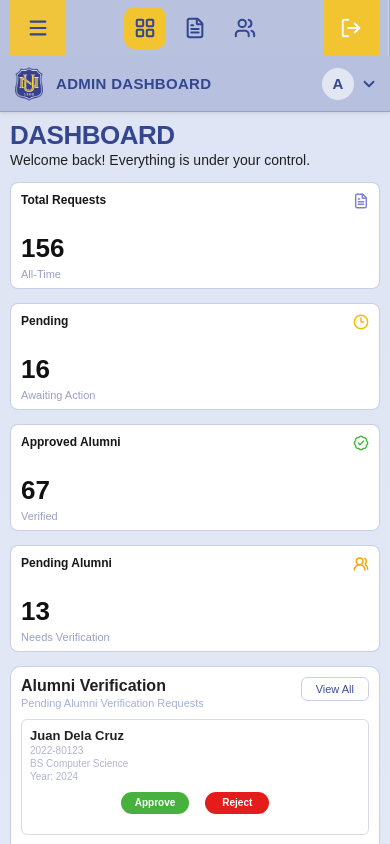
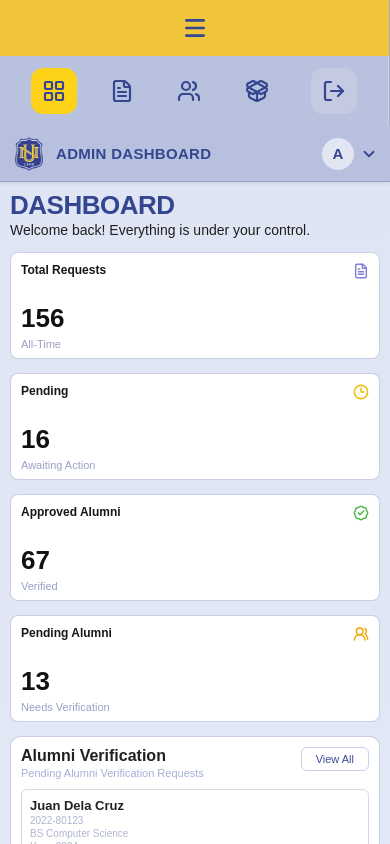
Before and after one commit to monsimonsi/NU-Laguna-eRegistrar-System, a React (Create React App) app in the folder frontend/: page /admin-dashboard in a window 390 px wide. Shown: the top 844 px of the page. Built offline with nearby package versions, Linux system fonts and the light colour scheme.

Commit message:
ADMIN SIDEBAR
- added admin sidebar palang
- to-do pa yung ibang pages

```diff
--- a/frontend/src/pages/AdminDashboard.jsx
+++ b/frontend/src/pages/AdminDashboard.jsx
@@ -11,45 +11,116 @@ import {
   Clock3,
   BadgeCheck,
   UsersRound,
+  PackageOpen,
 } from 'lucide-react';
 
 const stats = [
-  { label: 'Total Requests', value: '156', sub: 'All-Time', icon: <FileText size={16} strokeWidth={2.2} />, colorClass: 'violet' },
-  { label: 'Pending', value: '16', sub: 'Awaiting Action', icon: <Clock3 size={16} strokeWidth={2.2} />, colorClass: 'yellow' },
-  { label: 'Approved Alumni', value: '67', sub: 'Verified', icon: <BadgeCheck size={16} strokeWidth={2.2} />, colorClass: 'green' },
-  { label: 'Pending Alumni', value: '13', sub: 'Needs Verification', icon: <UsersRound size={16} strokeWidth={2.2} />, colorClass: 'orange' },
+  {
+    label: 'Total Requests',
+    value: '156',
+    sub: 'All-Time',
+    icon: <FileText size={16} strokeWidth={2.2} />,
+    colorClass: 'violet',
+  },
+  {
+    label: 'Pending',
+    value: '16',
+    sub: 'Awaiting Action',
+    icon: <Clock3 size={16} strokeWidth={2.2} />,
+    colorClass: 'yellow',
+  },
+  {
+    label: 'Approved Alumni',
+    value: '67',
+    sub: 'Verified',
+    icon: <BadgeCheck size={16} strokeWidth={2.2} />,
+    colorClass: 'green',
+  },
+  {
+    label: 'Pending Alumni',
+    value: '13',
+    sub: 'Needs Verification',
+    icon: <UsersRound size={16} strokeWidth={2.2} />,
+    colorClass: 'orange',
+  },
 ];
 
 const alumniRequests = [
-  { name: 'Juan Dela Cruz', id: '2022-80123', program: 'BS Computer Science', year: 'Year: 2024' },
-  { name: 'Dubai Chewy E. Cookie', id: '2019-88161', program: 'BS Civil Engineering', year: 'Year: 2023' },
-  { name: 'Ilocos A. Empanada', id: '2019-12395', program: 'BS Psychology', year: 'Year: 2023' },
+  {
+    name: 'Juan Dela Cruz',
+    id: '2022-80123',
+    program: 'BS Computer Science',
+    year: 'Year: 2024',
+  },
+  {
+    name: 'Dubai Chewy E. Cookie',
+    id: '2019-88161',
+    program: 'BS Civil Engineering',
+    year: 'Year: 2023',
+  },
+  {
+    name: 'Ilocos A. Empanada',
+    id: '2019-12395',
+    program: 'BS Psychology',
+    year: 'Year: 2023',
+  },
 ];
 
 const AdminDashboard = () => {
   const [profileOpen, setProfileOpen] = useState(false);
+  const [sidebarOpen, setSidebarOpen] = useState(false);
 
   return (
     <div className="admin-page">
-      <aside className="admin-sidebar">
-        <button className="sidebar-toggle" aria-label="Menu">
+      <aside className={`admin-sidebar ${sidebarOpen ? 'open' : ''}`}>
+        <button
+          className="sidebar-toggle"
+          aria-label="Toggle sidebar"
+          onClick={() => setSidebarOpen((prev) => !prev)}
+        >
           <Menu size={26} strokeWidth={2.4} />
         </button>
 
+        <div className="sidebar-brand">
+          <img src={logo} alt="NU Logo" className="sidebar-brand-logo" />
+          <div className="sidebar-brand-text">
+            <span className="brand-line1">NU-LAGUNA</span>
+            <span className="brand-line2">e-registrar</span>
+          </div>
+        </div>
+
+        <div className="sidebar-user">
+          <div className="sidebar-user-avatar">
+            <Users size={24} strokeWidth={2.2} />
+          </div>
+          <span className="sidebar-user-label">ADMIN</span>
+        </div>
+
         <nav className="sidebar-nav">
-          <button className="sidebar-icon active" aria-label="Dashboard">
-            <LayoutGrid size={20} strokeWidth={2.2} />
+          <button className="sidebar-link active" aria-label="Dashboard">
+            <LayoutGrid size={24} strokeWidth={2.2} />
+            <span className="sidebar-text">Dashboard</span>
           </button>
-          <button className="sidebar-icon" aria-label="Documents">
-            <FileText size={20} strokeWidth={2.2} />
+
+          <button className="sidebar-link" aria-label="Requests">
+            <FileText size={24} strokeWidth={2.2} />
+            <span className="sidebar-text">Requests</span>
           </button>
-          <button className="sidebar-icon" aria-label="Users">
-            <Users size={20} strokeWidth={2.2} />
+
+          <button className="sidebar-link" aria-label="Alumni Verification">
+            <Users size={24} strokeWidth={2.2} />
+            <span className="sidebar-text">Alumni Verification</span>
+          </button>
+
+          <button className="sidebar-link" aria-label="Document Tracking">
+            <PackageOpen size={24} strokeWidth={2.2} />
+            <span className="sidebar-text">Document Tracking</span>
           </button>
         </nav>
 
         <button className="logout-btn" aria-label="Logout">
-          <LogOut size={20} strokeWidth={2.2} />
+          <LogOut size={22} strokeWidth={2.2} />
+          <span className="sidebar-text">LOG OUT</span>
         </button>
       </aside>
 
@@ -69,14 +140,24 @@ const AdminDashboard = () => {
               aria-label="Open profile menu"
             >
               <div className="avatar">A</div>
-              <ChevronDown size={18} strokeWidth={2.4} className={`profile-caret ${profileOpen ? 'open' : ''}`} />
+              <ChevronDown
+                size={18}
+                strokeWidth={2.4}
+                className={`profile-caret ${profileOpen ? 'open' : ''}`}
+              />
             </button>
 
             {profileOpen && (
               <div className="profile-dropdown">
-                <button type="button" className="profile-item">Profile</button>
-                <button type="button" className="profile-item">Settings</button>
-                <button type="button" className="profile-item">Logout</button>
+                <button type="button" className="profile-item">
+                  Profile
+                </button>
+                <button type="button" className="profile-item">
+                  Settings
+                </button>
+                <button type="button" className="profile-item">
+                  Logout
+                </button>
               </div>
             )}
           </div>
@@ -207,37 +288,49 @@ const AdminDashboard = () => {
                   <tr>
                     <td>Juan Dela Cruz</td>
                     <td>Transcript of Records</td>
-                    <td><span className="status-pill pending">pending</span></td>
+                    <td>
+                      <span className="status-pill pending">pending</span>
+                    </td>
                     <td>NUL 2026-0409-001</td>
                   </tr>
                   <tr>
                     <td>Dubai Chewy E. Cookie</td>
                     <td>Diploma</td>
-                    <td><span className="status-pill processing">processing</span></td>
+                    <td>
+                      <span className="status-pill processing">processing</span>
+                    </td>
                     <td>NUL 2026-0408-002</td>
                   </tr>
                   <tr>
                     <td>Ilocos A. Empanada</td>
                     <td>Certificate of Good Moral Character</td>
-                    <td><span className="status-pill ready">ready</span></td>
+                    <td>
+                      <span className="status-pill ready">ready</span>
+                    </td>
                     <td>NUL 2026-0407-003</td>
                   </tr>
                   <tr>
                     <td>Frank Dagat</td>
                     <td>Certificate of Registration</td>
-                    <td><span className="status-pill completed">completed</span></td>
+                    <td>
+                      <span className="status-pill completed">completed</span>
+                    </td>
                     <td>NUL 2026-0406-002</td>
                   </tr>
                   <tr>
                     <td>Sabrina Karpintero</td>
                     <td>Certificates</td>
-                    <td><span className="status-pill completed">completed</span></td>
+                    <td>
+                      <span className="status-pill completed">completed</span>
+                    </td>
                     <td>NUL 2026-0405-001</td>
                   </tr>
                   <tr>
                     <td>Chappell Roan</td>
                     <td>Diploma</td>
-                    <td><span className="status-pill ready">ready</span></td>
+                    <td>
+                      <span className="status-pill ready">ready</span>
+                    </td>
                     <td>NUL 2026-0404-099</td>
                   </tr>
                 </tbody>
--- a/frontend/src/styles/AdminDashboard.css
+++ b/frontend/src/styles/AdminDashboard.css
@@ -29,9 +29,16 @@ body {
   border-right: 1px solid rgba(59, 70, 120, 0.18);
   display: flex;
   flex-direction: column;
-  align-items: center;
-  padding: 10px 0;
+  align-items: stretch;
+  padding: 0;
   box-shadow: inset -1px 0 0 rgba(255, 255, 255, 0.25);
+  overflow: hidden;
+  transition: width 0.28s ease;
+  flex-shrink: 0;
+}
+
+.admin-sidebar.open {
+  width: 320px;
 }
 
 .sidebar-toggle {
@@ -45,49 +52,162 @@ body {
   color: #33468f;
 }
 
+.sidebar-brand {
+  height: 92px;
+  background: #ffd21a;
+  border-bottom: 1px solid rgba(59, 70, 120, 0.18);
+  display: flex;
+  align-items: center;
+  gap: 12px;
+  padding: 0 16px;
+}
+
+.sidebar-brand-logo {
+  width: 62px;
+  height: 62px;
+  object-fit: contain;
+  flex: 0 0 auto;
+}
+
+.sidebar-brand-text {
+  display: flex;
+  flex-direction: column;
+  line-height: 0.92;
+  color: #33468f;
+  font-weight: 800;
+  white-space: nowrap;
+}
+
+.brand-line1 {
+  font-size: 24px;
+  letter-spacing: 0.3px;
+}
+
+.brand-line2 {
+  font-size: 18px;
+  font-style: italic;
+  font-weight: 700;
+}
+
+.admin-sidebar:not(.open) .sidebar-brand,
+.admin-sidebar:not(.open) .sidebar-brand-text {
+  display: none;
+}
+
+.sidebar-user {
+  display: flex;
+  align-items: center;
+  gap: 14px;
+  padding: 18px 16px 10px;
+}
+
+.sidebar-user-avatar {
+  width: 54px;
+  height: 54px;
+  border-radius: 50%;
+  background: #d9d9d9;
+  color: #33468f;
+  display: grid;
+  place-items: center;
+  flex: 0 0 auto;
+}
+
+.sidebar-user-label {
+  font-size: 28px;
+  font-style: italic;
+  color: #33468f;
+  white-space: nowrap;
+  line-height: 1;
+}
+
+.admin-sidebar:not(.open) .sidebar-user {
+  display: none;
+}
+
 .sidebar-nav {
   flex: 1;
   width: 100%;
   display: flex;
   flex-direction: column;
-  align-items: center;
-  gap: 16px;
-  padding-top: 18px;
+  gap: 12px;
+  padding: 8px 12px 12px;
 }
 
-.sidebar-icon,
-.logout-btn {
-  width: 42px;
-  height: 42px;
+.sidebar-link {
+  width: 100%;
+  height: 52px;
   border: 0;
+  border-radius: 14px;
   background: transparent;
+  color: #33468f;
+  display: flex;
+  align-items: center;
+  justify-content: center;
+  gap: 12px;
+  padding: 0 12px;
   cursor: pointer;
-  display: grid;
-  place-items: center;
-  border-radius: 10px;
-  color: #33468f;
+  overflow: hidden;
 }
 
-.sidebar-icon.active {
-  background: #f2c430;
+.admin-sidebar.open .sidebar-link {
+  justify-content: flex-start;
+  padding-left: 18px;
+}
+
+.sidebar-link.active {
+  background: #ffd21a;
+}
+
+.sidebar-link svg,
+.logout-btn svg {
+  flex: 0 0 auto;
+}
+
+.sidebar-link svg {
+  width: 28px;
+  height: 28px;
+}
+
+.sidebar-text {
+  white-space: nowrap;
+  font-size: 24px;
+  font-weight: 700;
+  line-height: 1;
+}
+
+.admin-sidebar:not(.open) .sidebar-text {
+  display: none;
+}
+
+.admin-sidebar:not(.open) .sidebar-link {
+  width: 42px;
+  align-self: center;
+  padding: 0;
 }
 
 .logout-btn {
-  margin-top: auto;
-  margin-bottom: 6px;
-  background: #f2c430;
   width: 100%;
-  height: 54px;
-  border-radius: 0;
-  color: #f4f7fb;
+  height: 72px;
+  border: 0;
+  border-top: 1px solid rgba(59, 70, 120, 0.18);
+  background: #c4cae2;
+  color: #33468f;
+  display: flex;
+  align-items: center;
+  justify-content: center;
+  gap: 12px;
+  padding: 0 16px;
+  cursor: pointer;
 }
 
-.sidebar-toggle svg,
-.sidebar-icon svg,
 .logout-btn svg {
-  width: 22px;
-  height: 22px;
-  display: block;
+  width: 24px;
+  height: 24px;
+}
+
+.admin-sidebar:not(.open) .logout-btn {
+  justify-content: center;
+  padding: 0;
 }
 
 /* SHELL */
@@ -127,10 +247,22 @@ body {
   letter-spacing: 0.3px;
 }
 
+.admin-profile-wrap {
+  position: relative;
+}
+
 .admin-profile {
+  border: 0;
+  background: transparent;
   display: flex;
   align-items: center;
   gap: 6px;
+  cursor: pointer;
+  padding: 0;
+}
+
+.admin-profile:hover {
+  opacity: 0.95;
 }
 
 .avatar {
@@ -143,25 +275,6 @@ body {
   place-items: center;
   font-weight: 800;
   font-size: 15px;
-}
-
-.profile-caret {
-  color: #33468f;
-  flex: 0 0 auto;
-}
-
-.admin-profile-wrap {
-  position: relative;
-}
-
-.admin-profile {
-  border: 0;
-  background: transparent;
-  display: flex;
-  align-items: center;
-  gap: 6px;
-  cursor: pointer;
-  padding: 0;
 }
 
 .profile-caret {
@@ -570,6 +683,10 @@ body {
   .panel-grid {
     grid-template-columns: 1fr;
   }
+
+  .admin-sidebar.open {
+    width: 280px;
+  }
 }
 
 @media (max-width: 768px) {
@@ -579,28 +696,71 @@ body {
 
   .admin-sidebar {
     width: 100%;
-    height: 56px;
-    flex-direction: row;
-    justify-content: space-between;
-    padding: 0 10px;
+    min-height: 0;
+    flex-direction: column;
+  }
+
+  .admin-sidebar.open {
+    width: 100%;
   }
 
   .sidebar-toggle {
-    width: 56px;
     height: 56px;
   }
 
+  .sidebar-brand {
+    height: 84px;
+  }
+
+  .sidebar-brand-logo {
+    width: 54px;
+    height: 54px;
+  }
+
+  .brand-line1 {
+    font-size: 20px;
+  }
+
+  .brand-line2 {
+    font-size: 16px;
+  }
+
+  .sidebar-user {
+    padding-top: 14px;
+  }
+
+  .sidebar-user-avatar {
+    width: 46px;
+    height: 46px;
+  }
+
+  .sidebar-user-label {
+    font-size: 24px;
+  }
+
   .sidebar-nav {
-    flex-direction: row;
-    gap: 8px;
-    padding-top: 0;
-    justify-content: center;
+    gap: 10px;
+  }
+
+  .sidebar-link {
+    height: 48px;
+  }
+
+  .sidebar-link svg {
+    width: 24px;
+    height: 24px;
+  }
+
+  .sidebar-text {
+    font-size: 20px;
   }
 
   .logout-btn {
-    width: 56px;
-    height: 56px;
-    margin: 0;
+    height: 64px;
+  }
+
+  .admin-shell {
+    width: 100%;
   }
 
   .admin-topbar {
@@ -642,6 +802,60 @@ body {
   .request-table th {
     font-size: 14px;
   }
+
+  /* collapsed tablet/mobile sidebar row layout */
+  .admin-sidebar:not(.open) {
+    display: grid;
+    grid-template-columns: repeat(5, 1fr);
+    grid-template-rows: 56px auto;
+    width: 100%;
+  }
+
+  .admin-sidebar:not(.open) .sidebar-toggle {
+    grid-column: 1 / -1;
+    width: 100%;
+    height: 56px;
+  }
+
+  .admin-sidebar:not(.open) .sidebar-brand,
+  .admin-sidebar:not(.open) .sidebar-user {
+    display: none;
+  }
+
+  .admin-sidebar:not(.open) .sidebar-nav {
+    grid-column: 1 / 5;
+    display: flex;
+    flex-direction: row;
+    justify-content: space-evenly;
+    align-items: center;
+    padding: 12px 10px;
+    gap: 0;
+  }
+
+  .admin-sidebar:not(.open) .sidebar-link {
+    width: 46px;
+    height: 46px;
+    padding: 0;
+    justify-content: center;
+    border-radius: 12px;
+  }
+
+  .admin-sidebar:not(.open) .sidebar-link svg {
+    width: 24px;
+    height: 24px;
+  }
+
+  .admin-sidebar:not(.open) .logout-btn {
+    grid-column: 5 / 6;
+    width: 46px;
+    height: 46px;
+    border-top: 0;
+    border-radius: 12px;
+    margin: 0;
+    padding: 0;
+    justify-content: center;
+    align-self: center;
+  }
 }
 
 @media (max-width: 480px) {
```
